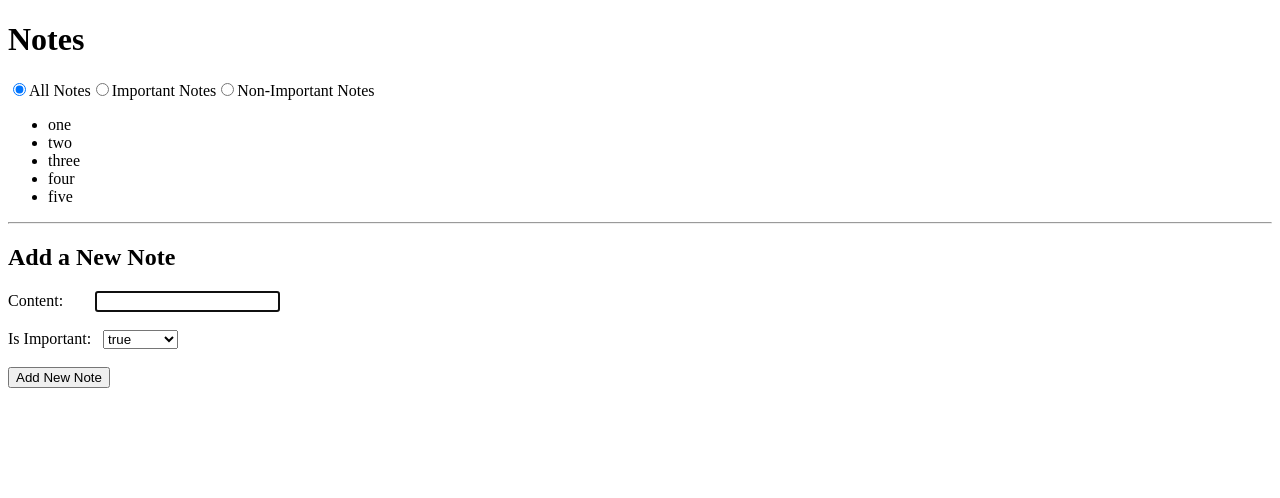
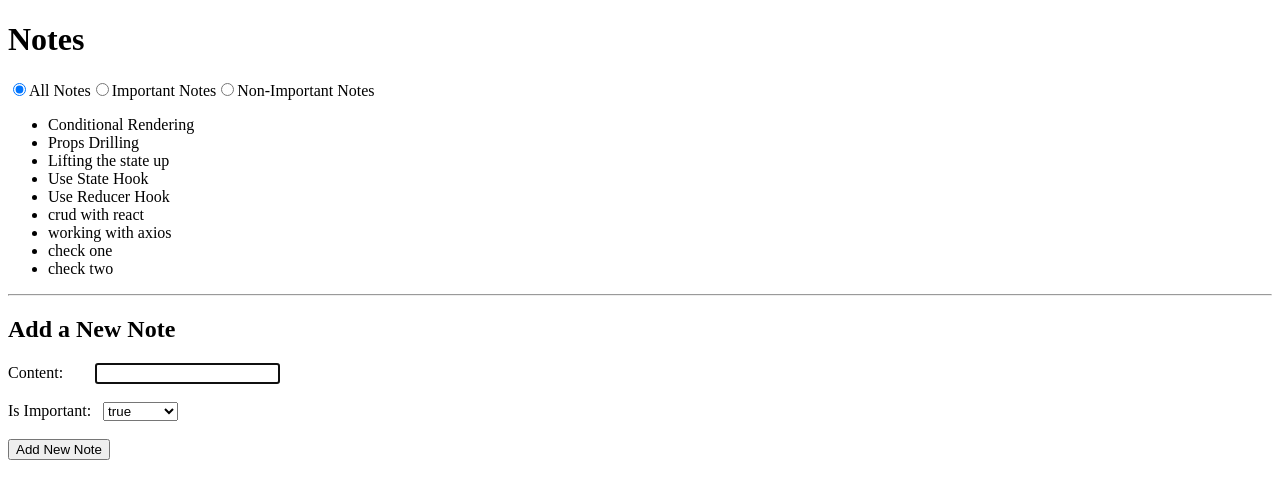
Before and after one commit to DarvinDheena/ReactSession-ReactClass, a React (Vite) app: page / in a window 1280 px wide. Shown: the top 498 px of the page. Built offline with nearby package versions, Linux system fonts and the light colour scheme; data requests are answered from the project's data file.

Commit message:
adding mock Api and local json server

```diff
--- /dev/null
+++ b/db.json
@@ -0,0 +1,49 @@
+{
+  "notes": [
+    {
+      "id": 1,
+      "content": "Conditional Rendering",
+      "important": true
+    },
+    {
+      "id": 2,
+      "content": "Props Drilling",
+      "important": true
+    },
+    {
+      "id": 3,
+      "content": "Lifting the state up",
+      "important": false
+    },
+    {
+      "id": 4,
+      "content": "Use State Hook",
+      "important": true
+    },
+    {
+      "id": 5,
+      "content": "Use Reducer Hook",
+      "important": false
+    },
+    {
+      "content": "crud with react",
+      "important": false,
+      "id": 6
+    },
+    {
+      "content": "working with axios",
+      "important": false,
+      "id": 7
+    },
+    {
+      "content": "check one",
+      "important": false,
+      "id": 8
+    },
+    {
+      "content": "check two",
+      "important": false,
+      "id": 9
+    }
+  ]
+}
--- a/package.json
+++ b/package.json
@@ -10,6 +10,7 @@
     "preview": "vite preview"
   },
   "dependencies": {
+    "axios": "^1.5.1",
     "bootstrap": "^5.3.2",
     "react": "^18.2.0",
     "react-dom": "^18.2.0",
--- a/src/App.jsx
+++ b/src/App.jsx
@@ -1,9 +1,10 @@
+import axios from 'axios';
 import React, { useEffect, useRef, useState } from 'react';
 
-function App(props) {
+function App() {
 
   // define states
-  const [notes, setNotes] = useState(props.notes);
+  const [notes, setNotes] = useState([]);
   const [showStatus, setShowStatus] = useState('all');
 
   // states for adding new note form
@@ -12,28 +13,42 @@ function App(props) {
 
 
   const newNoteContentRef = useRef(null);
+  const fetchNotes = async ()=>{
+    try {
+      const response = await axios.get('http://localhost:3000/notes')
+      setNotes(response.data)
+    }catch(error){
+      console.log(error);
+    }
 
+  }
   useEffect(() => {
     newNoteContentRef.current.focus();
   }, []);
+
+  useEffect(()=>{
+   fetchNotes();
+  },[]);
 
   const addNote = (event) => {
     event.preventDefault();
 
     // create a new note object
     let noteObject = {
-      id: notes.length + 1,
       content: newNoteContent,
       important: newNoteImportant === 'true',
     }
 
-    setNotes(notes.concat(noteObject));
-
+    axios .post('http://localhost:3000/notes',noteObject)
+          .then(response =>{
+              console.log('new note added')
+          })
     // clear the inputs
     setNewNoteContent('');
     setNewNoteImportant('');
 
     newNoteContentRef.current.focus();
+    fetchNotes();
   }
 
   const handleStatusChange = (event) => {
--- a/src/main.jsx
+++ b/src/main.jsx
@@ -3,31 +3,7 @@ import ReactDOM from 'react-dom/client'
 import App from './App.jsx'
 
 const notes = [
-    {
-        id:1,
-        content:'one',
-        important:true
-    },
-    {
-        id:2,
-        content:'two',
-        important:true
-    },
-    {
-        id:3,
-        content:'three',
-        important:false
-    },
-    {
-        id:4,
-        content:'four',
-        important:true
-    },
-    {
-        id:5,
-        content:'five',
-        important:false
-    }
+
 ];
 
-ReactDOM.createRoot(document.getElementById('root')).render(<App notes={ notes }/>);
+ReactDOM.createRoot(document.getElementById('root')).render(<App />);
```
Also changed, not shown: 1 other file (tests, documents, lock files or other folders).
